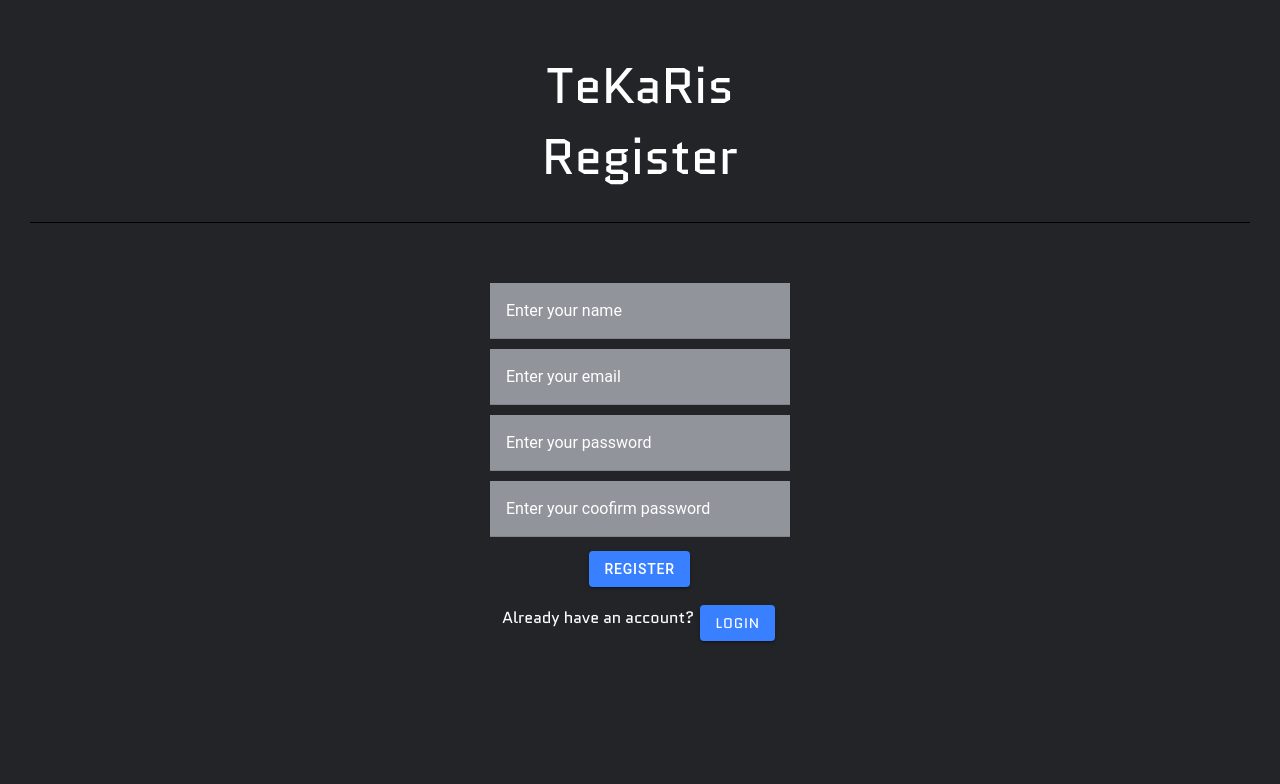
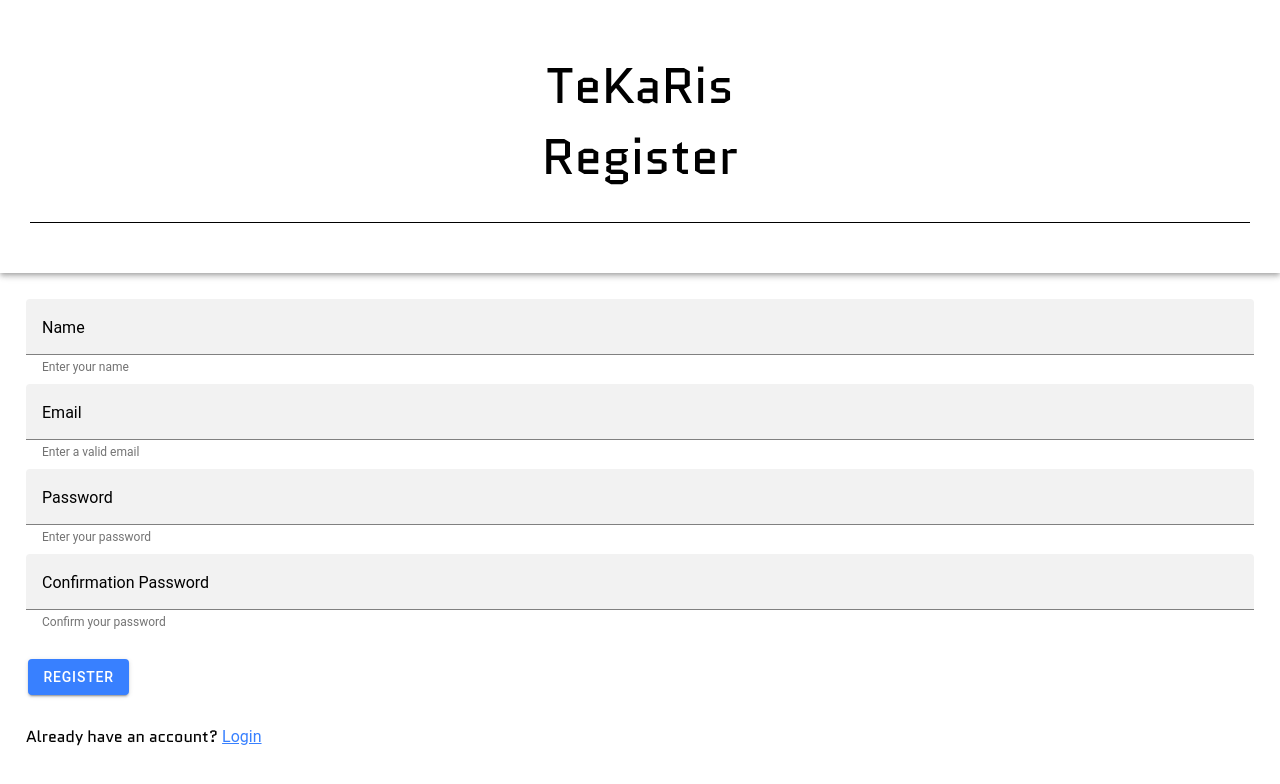
Before and after one commit to Diangelion/TeKaRis, a React (Vite) app: page /register in a window 1280 px wide. Shown: the top 784 px of the page. Built offline with nearby package versions, Linux system fonts and the light colour scheme.

Commit message:
login & register get value done

```diff
--- a/src/pages/Login.tsx
+++ b/src/pages/Login.tsx
@@ -14,45 +14,120 @@ import React, { useContext, useRef, useState } from "react";
 
 import "../styles/Login.css";
 
+interface LoginDataProps {
+  email: string;
+  password: string;
+}
+
 const Login: React.FC = () => {
+  const [loginData, setLoginData] = useState<LoginDataProps>({
+    email: "",
+    password: "",
+  });
+  const [isTouched, setIsTouched] = useState(false);
+  const [isValid, setIsValid] = useState<boolean>();
+
+  const validateEmail = (email: string) => {
+    return email.match(
+      /^(?=.{1,254}$)(?=.{1,64}@)[a-zA-Z0-9!#$%&'*+/=?^_`{|}~-]+(?:\.[a-zA-Z0-9!#$%&'*+/=?^_`{|}~-]+)*@[a-zA-Z0-9](?:[a-zA-Z0-9-]{0,61}[a-zA-Z0-9])?(?:\.[a-zA-Z0-9](?:[a-zA-Z0-9-]{0,61}[a-zA-Z0-9])?)*$/
+    );
+  };
+
+  const validate = (ev: Event) => {
+    const value = (ev.target as HTMLInputElement).value;
+    setIsValid(undefined);
+    if (value === "") return;
+    validateEmail(value) !== null ? setIsValid(true) : setIsValid(false);
+  };
+
+  const markTouched = () => {
+    setIsTouched(true);
+  };
+
+  const handleInputChange = (ev: Event) => {
+    const { value, name } = ev.target as HTMLInputElement;
+    setLoginData((prevLoginData) => ({
+      ...prevLoginData,
+      [name]: value,
+    }));
+  };
+
+  console.log(loginData);
+
   return (
     <IonPage>
-      <IonHeader></IonHeader>
-      <IonContent color="dark" className="ion-text-center">
-        <div className="border-logo">
+      <IonHeader>
+        <div className="border-logo ion-text-center">
           <IonLabel className="logo">TeKaRis</IonLabel>
           <IonLabel className="judul">Login</IonLabel>
         </div>
+      </IonHeader>
+
+      {/* <IonContent color="dark" className="ion-text-center"> */}
+      <IonContent className="ion-padding ">
         <IonGrid>
+          <IonRow className="ion-margin-bottom">
+            <IonCol>
+              {/* <IonLabel position="floating">Enter your email</IonLabel>
+              <IonInput></IonInput> */}
+              <IonInput
+                className={`${isValid && "ion-valid"} ${
+                  isValid === false && "ion-invalid"
+                } ${isTouched && "ion-touched"}`}
+                type="email"
+                fill="solid"
+                label="Email"
+                labelPlacement="floating"
+                helperText="Enter a valid email"
+                errorText="Invalid email"
+                onIonInput={(event) => {
+                  validate(event);
+                  handleInputChange(event);
+                }}
+                onIonBlur={() => markTouched()}
+              ></IonInput>
+            </IonCol>
+          </IonRow>
+
           <IonRow>
             <IonCol>
-              <IonItem className="input" color="medium">
-                <IonLabel position="floating">Enter your email</IonLabel>
-                <IonInput></IonInput>
-              </IonItem>
+              {/* <IonLabel position="floating">Enter your password </IonLabel>
+                <IonInput></IonInput> */}
+              <IonInput
+                type="password"
+                fill="solid"
+                label="Password"
+                labelPlacement="floating"
+                helperText="Enter your password"
+                onIonInput={(event) => {
+                  handleInputChange(event);
+                }}
+                onIonBlur={() => markTouched()}
+              ></IonInput>
             </IonCol>
           </IonRow>
-          <IonRow>
+
+          <IonRow className="ion-margin-vertical">
             <IonCol>
-              <IonItem className="input" color="medium">
-                <IonLabel position="floating">Enter your password </IonLabel>
-                <IonInput></IonInput>
-              </IonItem>
+              <IonButton routerLink="/home" size="default">
+                Login
+              </IonButton>
             </IonCol>
           </IonRow>
-          <IonRow>
-            <IonCol>
-              <IonButton routerLink="/home">Login</IonButton>
-            </IonCol>
-          </IonRow>
+
           <IonRow>
             <IonCol>
               <IonLabel className="text-font">
                 Does not have an account?{" "}
               </IonLabel>
-              <IonButton routerLink="/register" className="text-font">
+              <a href="/register">Register</a>
+              {/* <IonButton
+                routerLink="/register"
+                className="text-font"
+                fill="clear"
+              >
                 Register
-              </IonButton>
+              </IonButton> */}
             </IonCol>
           </IonRow>
         </IonGrid>
--- a/src/pages/Register.tsx
+++ b/src/pages/Register.tsx
@@ -5,74 +5,210 @@ import {
   IonGrid,
   IonHeader,
   IonInput,
-  IonItem,
   IonLabel,
   IonPage,
   IonRow,
-  IonTitle,
-  IonToolbar,
 } from "@ionic/react";
-import React, { useContext, useRef, useState } from "react";
+import React, { useState } from "react";
 
 import "../styles/Register.css";
 
+interface RegisterDataProps {
+  name: string;
+  email: string;
+  password: string;
+  confirmationPassword: string;
+}
+
 const Register: React.FC = () => {
+  const [registerData, setRegisterData] = useState<RegisterDataProps>({
+    name: "",
+    email: "",
+    password: "",
+    confirmationPassword: "",
+  });
+  const [isTouched, setIsTouched] = useState(false);
+  const [isValidEmail, setIsValidEmail] = useState<boolean>();
+  const [isPasswordMatch, setIsPasswordMatch] = useState<boolean>();
+
+  const emailValidation = (email: string) => {
+    return email.match(
+      /^(?=.{1,254}$)(?=.{1,64}@)[a-zA-Z0-9!#$%&'*+/=?^_`{|}~-]+(?:\.[a-zA-Z0-9!#$%&'*+/=?^_`{|}~-]+)*@[a-zA-Z0-9](?:[a-zA-Z0-9-]{0,61}[a-zA-Z0-9])?(?:\.[a-zA-Z0-9](?:[a-zA-Z0-9-]{0,61}[a-zA-Z0-9])?)*$/
+    );
+  };
+
+  const validateEmail = (ev: Event) => {
+    const value = (ev.target as HTMLInputElement).value;
+    setIsValidEmail(undefined);
+    if (value === "") return;
+    emailValidation(value) !== null
+      ? setIsValidEmail(true)
+      : setIsValidEmail(false);
+  };
+
+  const validatePassword = (ev: Event) => {
+    const { value, name } = ev.target as HTMLInputElement;
+    if (
+      value === "" ||
+      registerData.confirmationPassword === "" ||
+      registerData.password === ""
+    ) {
+      setIsPasswordMatch(true);
+      return;
+    }
+
+    if (name === "password") {
+      setIsPasswordMatch(value === registerData.confirmationPassword);
+    } else if (name === "confirmationPassword") {
+      setIsPasswordMatch(value === registerData.password);
+    }
+  };
+
+  const markTouched = () => {
+    setIsTouched(true);
+  };
+
+  const handleInputChange = (ev: Event) => {
+    const { value, name } = ev.target as HTMLInputElement;
+    setRegisterData((prevRegisterData) => ({
+      ...prevRegisterData,
+      [name]: value,
+    }));
+  };
+
   return (
     <IonPage>
-      <IonHeader></IonHeader>
-      <IonContent color="dark" className="ion-text-center">
-        <div className="border-logo">
+      <IonHeader>
+        <div className="border-logo ion-text-center">
           <IonLabel className="logo">TeKaRis</IonLabel>
           <IonLabel className="judul">Register</IonLabel>
         </div>
+      </IonHeader>
+
+      {/* <IonContent color="dark" className="ion-text-center"> */}
+      <IonContent className="ion-padding">
         <IonGrid>
           <IonRow>
             <IonCol>
-              <IonItem className="input" color="medium">
+              {/* <IonItem className="input" color="medium">
                 <IonLabel position="floating">Enter your name</IonLabel>
                 <IonInput></IonInput>
-              </IonItem>
+              </IonItem> */}
+              <IonInput
+                type="text"
+                fill="solid"
+                label="Name"
+                labelPlacement="floating"
+                helperText="Enter your name"
+                name="name"
+                // value={registerData.name}
+                onIonBlur={() => markTouched()}
+                onIonInput={(e) => handleInputChange(e)}
+              ></IonInput>
             </IonCol>
           </IonRow>
+
           <IonRow>
             <IonCol>
-              <IonItem className="input" color="medium">
+              {/* <IonItem className="input" color="medium">
                 <IonLabel position="floating">Enter your email </IonLabel>
                 <IonInput></IonInput>
-              </IonItem>
+              </IonItem> */}
+              <IonInput
+                className={`${isValidEmail && "ion-valid"} ${
+                  isValidEmail === false && "ion-invalid"
+                } ${isTouched && "ion-touched"}`}
+                type="email"
+                fill="solid"
+                label="Email"
+                labelPlacement="floating"
+                helperText="Enter a valid email"
+                errorText="Invalid email"
+                name="email"
+                // value={registerData.email}
+                onIonInput={(e) => {
+                  validateEmail(e);
+                  handleInputChange(e);
+                }}
+                onIonBlur={() => markTouched()}
+                // onIonChange={(e) => handleInputChange(e)}
+              ></IonInput>
             </IonCol>
           </IonRow>
+
           <IonRow>
             <IonCol>
-              <IonItem className="input" color="medium">
+              {/* <IonItem className="input" color="medium">
                 <IonLabel position="floating">Enter your password</IonLabel>
                 <IonInput></IonInput>
-              </IonItem>
+              </IonItem> */}
+              <IonInput
+                className={`${isPasswordMatch && "ion-valid"} ${
+                  isPasswordMatch === false && "ion-invalid"
+                } ${isTouched && "ion-touched"}`}
+                type="password"
+                fill="solid"
+                label="Password"
+                labelPlacement="floating"
+                helperText="Enter your password"
+                errorText="Password and Confirmation Password does not match"
+                name="password"
+                // value={registerData.password}
+                onIonInput={(e) => {
+                  handleInputChange(e);
+                  validatePassword(e);
+                }}
+                onIonBlur={() => markTouched()}
+                // onIonChange={(e) => handleInputChange(e)}
+              ></IonInput>
             </IonCol>
           </IonRow>
+
           <IonRow>
             <IonCol>
-              <IonItem className="input" color="medium">
+              {/* <IonItem className="input" color="medium">
                 <IonLabel position="floating">
                   Enter your coofirm password
                 </IonLabel>
                 <IonInput></IonInput>
-              </IonItem>
+              </IonItem> */}
+              <IonInput
+                className={`${isPasswordMatch && "ion-valid"} ${
+                  isPasswordMatch === false && "ion-invalid"
+                } ${isTouched && "ion-touched"}`}
+                type="password"
+                fill="solid"
+                label="Confirmation Password"
+                labelPlacement="floating"
+                helperText="Confirm your password"
+                errorText="Password and Confirmation Password does not match"
+                name="confirmationPassword"
+                // value={registerData.confirmationPassword}
+                onIonInput={(e) => {
+                  handleInputChange(e);
+                  validatePassword(e);
+                }}
+                onIonBlur={() => markTouched()}
+                // onIonChange={(e) => handleInputChange(e)}
+              ></IonInput>
             </IonCol>
           </IonRow>
-          <IonRow>
+
+          <IonRow className="ion-margin-vertical">
             <IonCol>
               <IonButton routerLink="/home">Register</IonButton>
             </IonCol>
           </IonRow>
+
           <IonRow>
             <IonCol>
               <IonLabel className="text-font">
                 Already have an account?{" "}
               </IonLabel>
-              <IonButton routerLink="/login" className="text-font">
+              {/* <IonButton routerLink="/login" className="text-font">
                 Login
-              </IonButton>
+              </IonButton> */}
+              <a href="/login">Login</a>
             </IonCol>
           </IonRow>
         </IonGrid>
```
